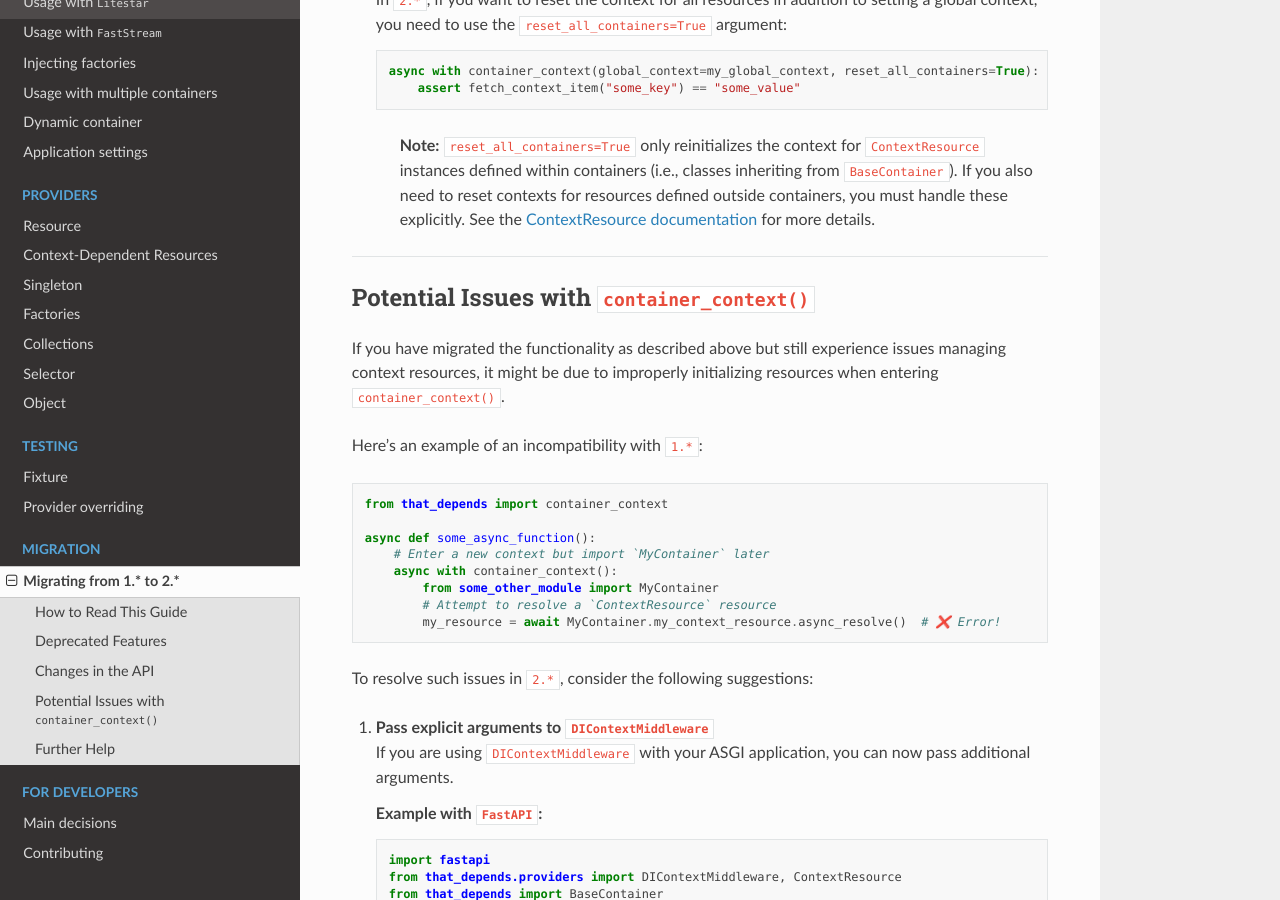
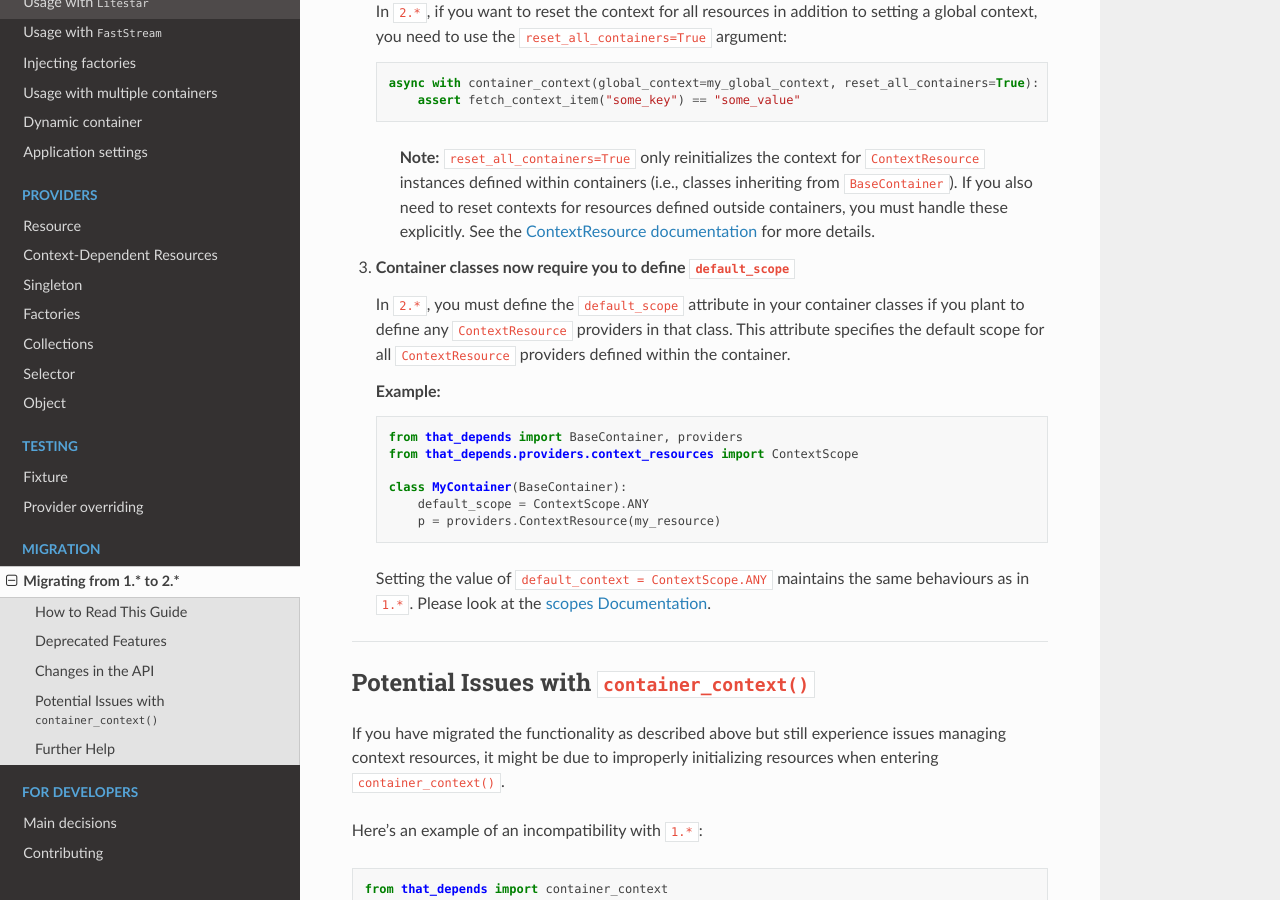
Before and after one commit to modern-python/that-depends, a Sphinx documentation site: the page built from docs/migration/v2.md, in a window 1280 px wide and 900 px high, scrolled down 1893 px. Built offline with Sphinx 7.4.7 and the Read the Docs theme 3.1.0, drawn with Linux system fonts in a browser that asks for light colours.

Commit message:
Updated migration guide.

````diff
--- a/docs/migration/v2.md
+++ b/docs/migration/v2.md
@@ -34,6 +34,7 @@ If you want to learn more about the new features introduced in `2.*`, please ref
    ```
 
 2. **`that_depends.providers.AsyncResource` removed**
+
    The `AsyncResource` class has been removed. Use `providers.Resource` instead.
 
    **Example:**
@@ -82,6 +83,22 @@ If you want to learn more about the new features introduced in `2.*`, please ref
    ```
 
    > **Note:** `reset_all_containers=True` only reinitializes the context for `ContextResource` instances defined within containers (i.e., classes inheriting from `BaseContainer`). If you also need to reset contexts for resources defined outside containers, you must handle these explicitly. See the [ContextResource documentation](../providers/context-resources.md) for more details.
+
+3. **Container classes now require you to define `default_scope`**
+
+    In `2.*`, you must define the `default_scope` attribute in your container classes if you plant to define any `ContextResource` providers in that class. This attribute specifies the default scope for all `ContextResource` providers defined within the container.
+
+    **Example:**
+
+    ```python
+    from that_depends import BaseContainer, providers
+    from that_depends.providers.context_resources import ContextScope
+
+    class MyContainer(BaseContainer):
+        default_scope = ContextScope.ANY
+        p = providers.ContextResource(my_resource)
+   ```
+   Setting the value of `default_context = ContextScope.ANY` maintains the same behaviours as in `1.*`. Please look at the [scopes Documentation](../introduction/scopes.md).
 
 ---
 
````
Also changed, not shown: docs/introduction/scopes.md (added, +1 -0 lines).
